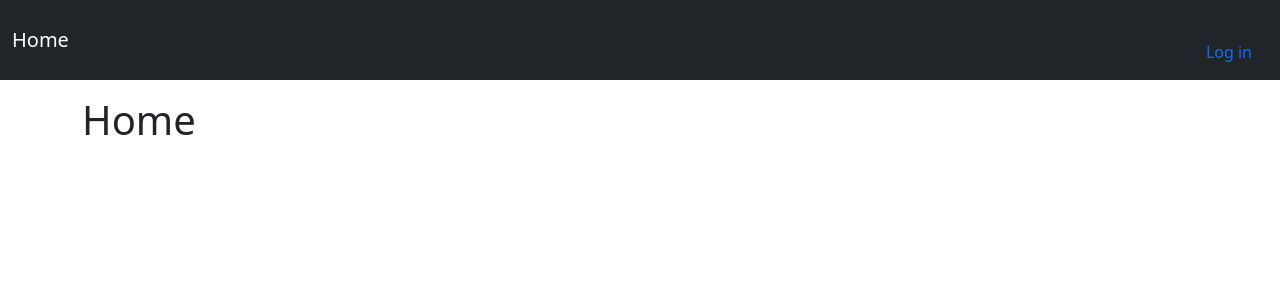
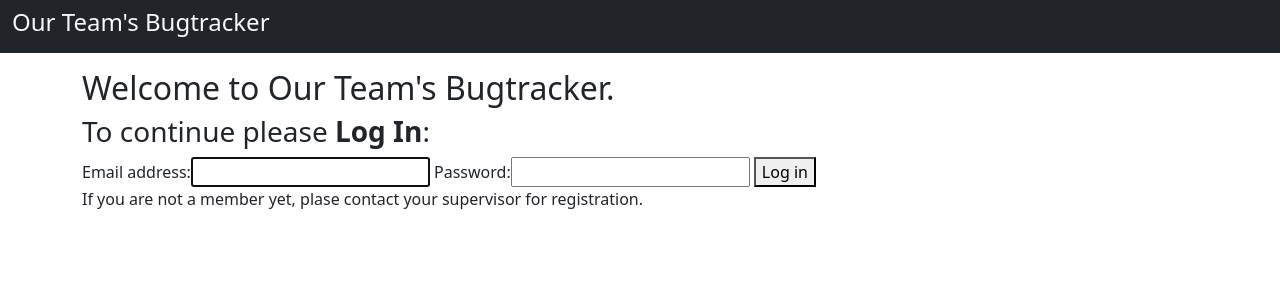
Before and after one commit to JoaoAPS/BugTracker, a Django app: page / in a window 1280 px wide. Shown: the top 300 px of the page. Run offline with Django 3.2, Linux system fonts and the light colour scheme.

Commit message:
Add landing page for unauthenticated users. Add profile page

```diff
--- a/app/app/settings.py
+++ b/app/app/settings.py
@@ -130,4 +130,4 @@ STATIC_URL = '/static/'
 
 AUTH_USER_MODEL = 'members.Member'
 
-LOGIN_REDIRECT_URL = '/'
+LOGIN_REDIRECT_URL = 'member-profile'
--- a/app/app/urls.py
+++ b/app/app/urls.py
@@ -1,7 +1,8 @@
 from django.contrib import admin
 from django.urls import path, include
 
-from .views import IndexView
+from core.views import IndexView
+from members.views import MemberProfileView
 
 urlpatterns = [
     path('', IndexView.as_view(), name='index'),
@@ -9,4 +10,5 @@ urlpatterns = [
     path('members/', include('members.urls')),
     path('projects/', include('projects.urls')),
     path('bugs/', include('bugs.urls')),
+    path('profile/', MemberProfileView.as_view(), name='member-profile'),
 ]
--- a/app/app/views.py
+++ /dev/null
@@ -1,6 +0,0 @@
-from django.views.generic import TemplateView
-
-
-class IndexView(TemplateView):
-    """Home page view of the application"""
-    template_name = 'core/index.html'
--- a/app/bugs/templates/bugs/detail.html
+++ b/app/bugs/templates/bugs/detail.html
@@ -9,7 +9,7 @@
 
 	<p>{{ bug.description }}</p>
 
-	Created in {{ bug.creationDate }} by <a href="{% url 'members:profile' bug.creator.id %}">{{ bug.creator.name }}</a>.
+	Created in {{ bug.creationDate }} by <a href="{% url 'members:detail' bug.creator.id %}">{{ bug.creator.name }}</a>.
 
 	<h3>Assign Members:</h3>
 	<button>Assign a member</button>
@@ -17,7 +17,7 @@
 	{% if bug.assigned_members.all %}
 		<ul>
 			{% for member in bug.assigned_members.all %}
-				<li><a href="{% url 'members:profile' member.id %}">{{ member.name }}</a></li>
+				<li><a href="{% url 'members:detail' member.id %}">{{ member.name }}</a></li>
 			{% endfor %}
 		</ul>
 	{% else %}
--- a/app/core/templates/core/index.html
+++ /dev/null
@@ -1,7 +0,0 @@
-{% extends 'core/base.html' %}
-
-{% block title %}Bugtracker{% endblock %}
-
-{% block content %}
-<h1>Home</h1>
-{% endblock %}
--- /dev/null
+++ b/app/core/templates/core/index_unauthenticated.html
@@ -0,0 +1,19 @@
+{% extends 'core/base.html' %}
+
+{% block title %}Bugtracker{% endblock %}
+
+{% block content %}
+
+<h2>Welcome to Our Team's Bugtracker.</h2>
+
+<h3>To continue please <strong>Log In</strong>:</h3>
+
+<form method="POST">
+	{% csrf_token %}
+	{{ form }}
+	<button>Log in</button>
+</form>
+
+<p>If you are not a member yet, plase contact your supervisor for registration.</p>
+
+{% endblock %}
--- a/app/core/templates/core/nav.html
+++ b/app/core/templates/core/nav.html
@@ -1,12 +1,13 @@
 {% url 'bugs:list' as bug_url %}
 {% url 'projects:list' as project_url %}
 {% url 'members:list' as member_url %}
-{% url 'members:profile' user.id as profile_url %}
+{% url 'member-profile' as profile_url %}
 {% url 'members:login' as login_url %}
 {% url 'members:logout' as logout_url %}
 
 <nav class="navbar navbar-expand-sm navbar-dark bg-dark">
 	<div class="container-fluid">
+		{% if user.is_authenticated %}
 			<a class="navbar-brand" href="/">Home</a>
 			<button
 				class="navbar-toggler"
@@ -20,7 +21,6 @@
 				<span class="navbar-toggler-icon"></span>
 			</button>
 
-		{% if user.is_authenticated %}
 			<div class="collapse navbar-collapse" id="navbarSupportedContent">
 				<ul class="navbar-nav ms-4 me-auto mb-2 mb-md-0">
 					{% include 'core/nav-item.html' with model="proj" name="Projects" link=project_url %}
@@ -34,7 +34,7 @@
 				</ul>
 			</div>
 		{% else %}
-			{% include 'core/nav-item.html' with name="Log in" link=login_url %}
+			<h4 class="text-light">Our Team's Bugtracker</h4>
 		{% endif %}
 	</div>
 </nav>
--- /dev/null
+++ b/app/core/views.py
@@ -0,0 +1,7 @@
+from django.contrib.auth.views import LoginView
+
+
+class IndexView(LoginView):
+    """Home page view of the application"""
+    template_name = 'core/index_unauthenticated.html'
+    redirect_authenticated_user = True
--- a/app/members/templates/members/list.html
+++ b/app/members/templates/members/list.html
@@ -7,7 +7,7 @@
 	{% if members %}
 		<ul>
 		{% for member in members %}
-			<li><a href="{% url 'members:profile' member.id %}">{{ member.name }}</a></li>
+			<li><a href="{% url 'members:detail' member.id %}">{{ member.name }}</a></li>
 		{% endfor %}
 		</ul>
 	{% else %}
--- a/app/members/urls.py
+++ b/app/members/urls.py
@@ -10,7 +10,7 @@ urlpatterns = [
     path(
         '<int:pk>',
         views.MemberDetailView.as_view(),
-        name='profile'
+        name='detail'
     ),
     path('login', views.MemberLoginView.as_view(), name='login'),
     path('logout', views.MemberLogoutView.as_view(), name='logout'),
--- a/app/projects/templates/projects/detail.html
+++ b/app/projects/templates/projects/detail.html
@@ -11,7 +11,7 @@
 	{% if project.supervisors.all %}
 		<ul>
 			{% for supervisor in project.supervisors.all %}
-				<li><a href="{% url 'members:profile' supervisor.id %}">{{ supervisor.name }}</a></li>
+				<li><a href="{% url 'members:detail' supervisor.id %}">{{ supervisor.name }}</a></li>
 			{% endfor %}
 		</ul>
 	{% else %}
@@ -23,7 +23,7 @@
 	{% if project.members.all %}
 		<ul>
 			{% for member in project.members.all %}
-				<li><a href="{% url 'members:profile' member.id %}">{{ member.name }}</a></li>
+				<li><a href="{% url 'members:detail' member.id %}">{{ member.name }}</a></li>
 			{% endfor %}
 		</ul>
 	{% else %}
```
Also changed, not shown: app/members/views.py (+10 -0 lines), 1 other file. Lines whose indentation alone changed are shown as unchanged.
